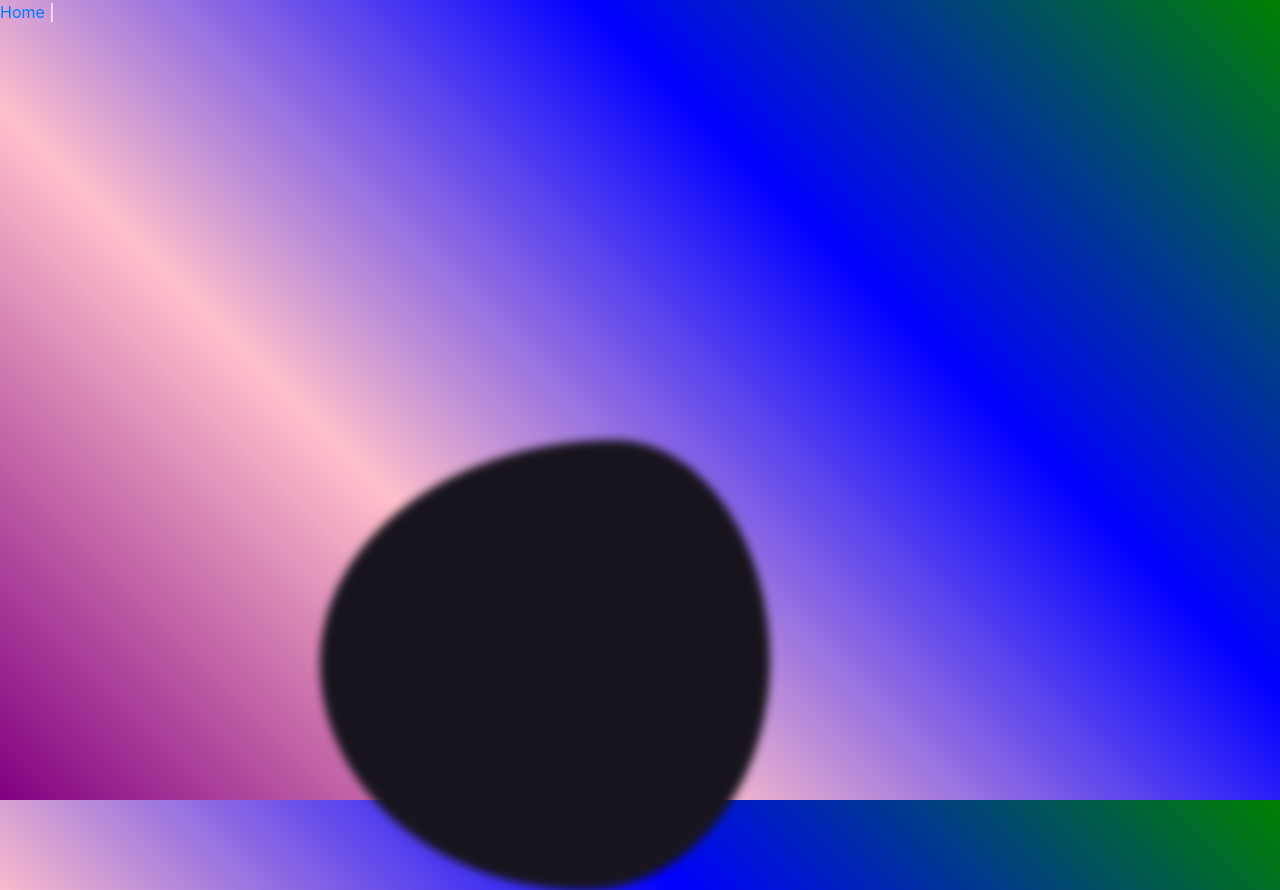
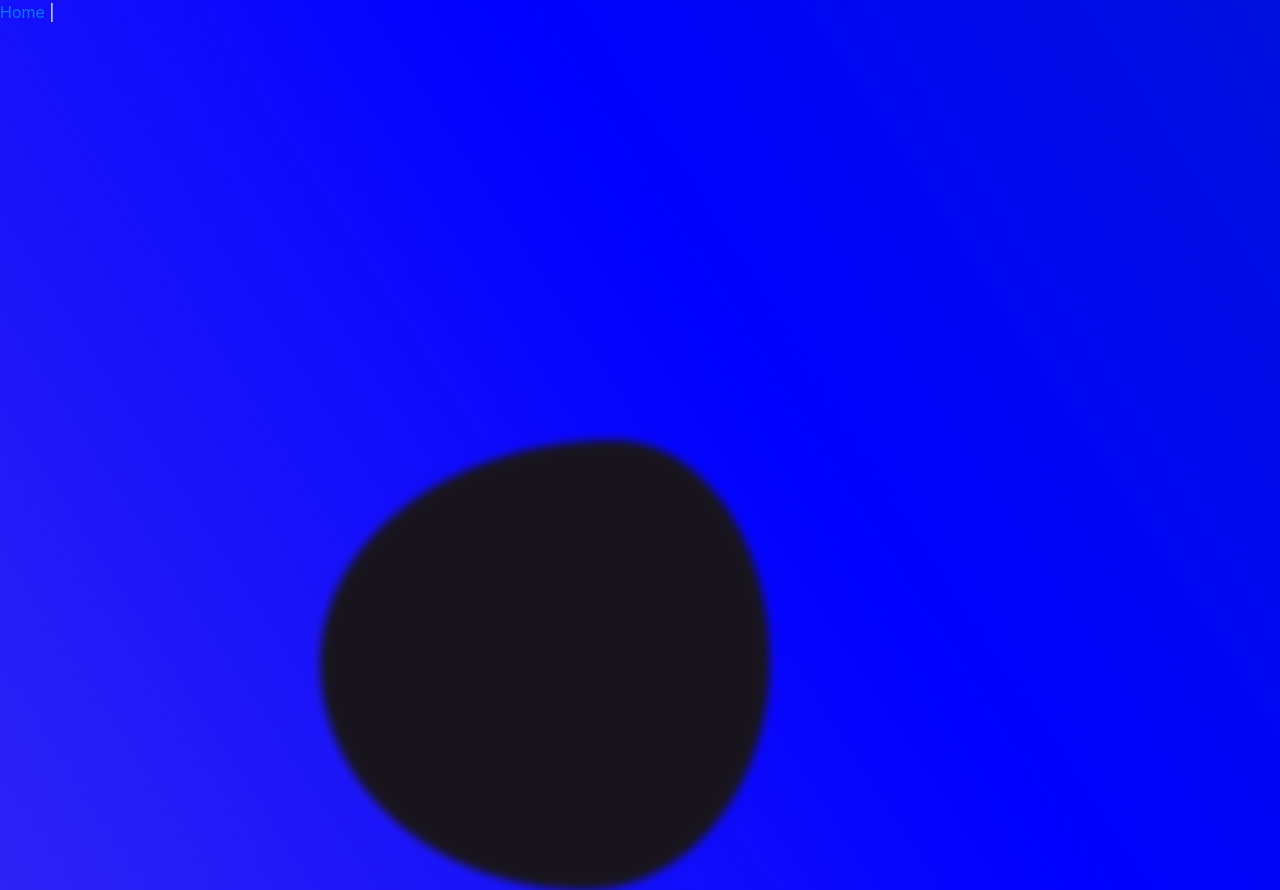
Before and after one commit to ctokar97/java-finalcapstone-final, a Vue app in the folder vue/: page /welcome in a window 1280 px wide. Built offline with nearby package versions, Linux system fonts and the light colour scheme.

Commit message:
Styled the Detail page

```diff
--- a/vue/src/App.vue
+++ b/vue/src/App.vue
@@ -17,21 +17,24 @@ body {
   margin: 0;
   width: 100vw;
   overflow-x: hidden;
-  color: #fff;
-  background: linear-gradient(45deg, purple, pink, blue, green);
-  animation: gradientBG 15s ease infinite;
+  color: white;
+  background: linear-gradient(57deg, purple, pink, blue, green);
+  background-size: 1000% 1000%;
+  animation: ani 10s ease infinite;
 }
 
-@keyframes gradientBG {
-  0% {
-    background-position: 0% 50%;
-  }
-  50% {
-    background-position: 100% 50%;
-  }
-  100% {
-    background-position: 0% 50%;
-  }
+@keyframes ani {
+  0%{background-position:0% 25%}
+  25%{background-position:25% 50%}
+  50%{background-position: 50% 75%}
+  75%{background-position: 75% 100%}
+  100%{background-position: 100% 75%}
+  75%{background-position: 75% 50%}
+  50%{background-position: 50% 25%}
+  25%{background-position: 25% 10%}
+  0%{background-position: 10% 0%}
+
+
 }
 
 body::before {
--- a/vue/src/components/PartyDetail.vue
+++ b/vue/src/components/PartyDetail.vue
@@ -22,6 +22,16 @@ export default {
       },
       playlist: {
         playlist_id: '',
+      },
+    }
+  },
+
+  watch: {
+    'song.genre'() {
+      if (this.song.genre.toLowerCase().includes('country')) {
+        this.song.song_name = '';
+        this.song.artist = '';
+        this.song.genre = '';
       }
     }
   },
@@ -244,6 +254,7 @@ h1 {
   font-weight: 700;
   font-size: 2em;
   text-shadow: -2px 3px 4px rgba(0, 0, 0, 0.2);
+  margin-top: 1em;
   margin-bottom: 1em;
 }
 
```
